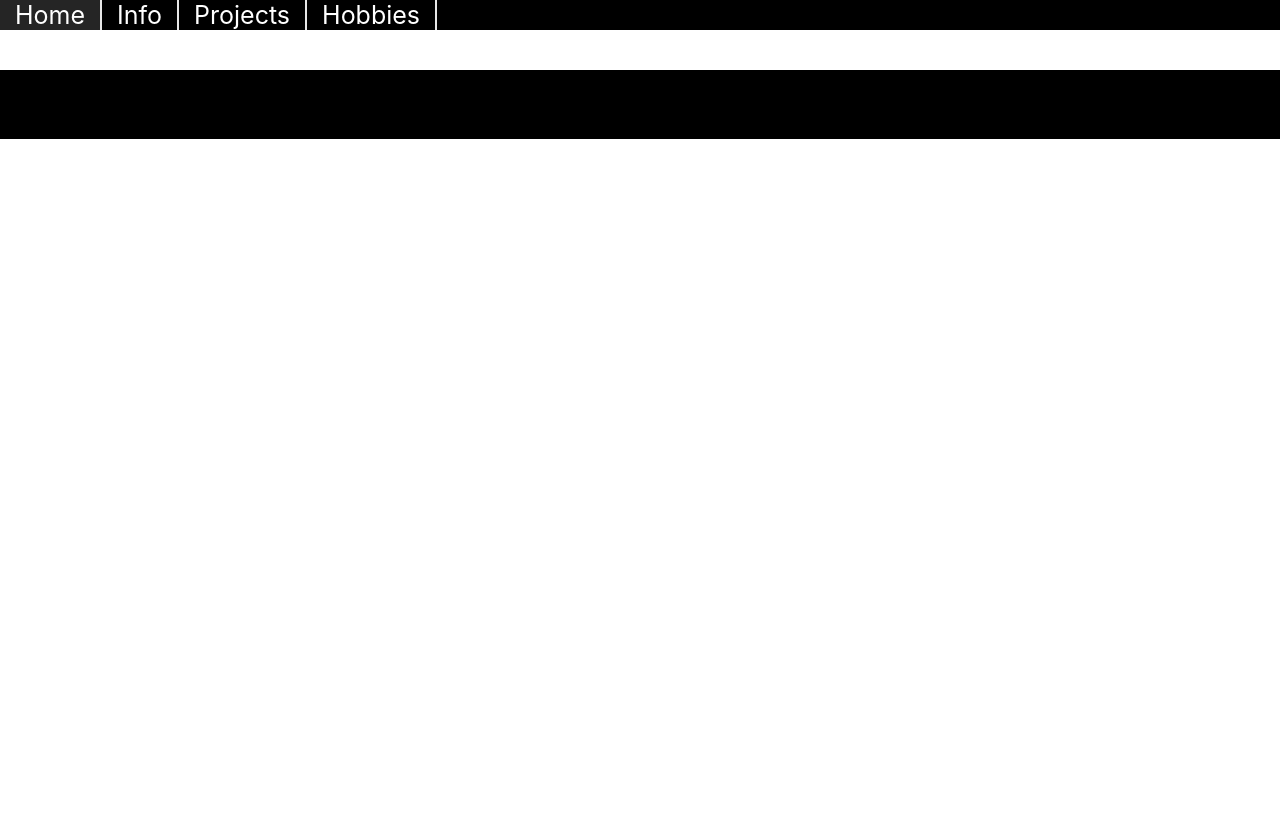
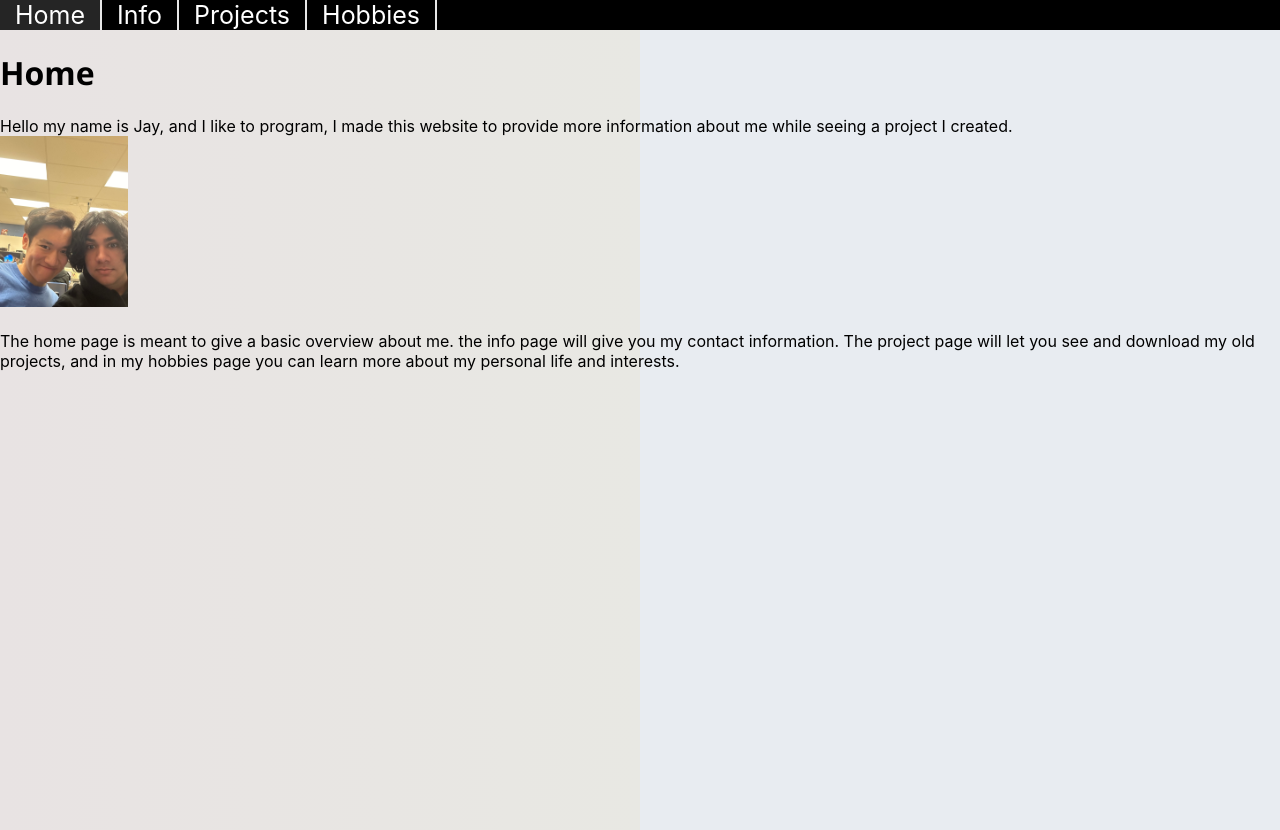
Before and after one commit to Wi1Ian/Website-portfolio, a React (Create React App) app: page /home in a window 1280 px wide. Before the commit the page ends 800 px from the top, so only its background shows below. Built offline with nearby package versions, Linux system fonts and the light colour scheme; no server answers.

Commit message:
Added a text blurb to home
TODO make the rest of the pages look nice and add old projects

```diff
--- a/src/Pages/Home.css
+++ b/src/Pages/Home.css
@@ -1,8 +1,43 @@
-.MainHeader{
-    font-size: 150%;
+.block {
+    /* flex: 1 0 auto; */
+    display: flex;
+    flex-flow: column;
+    flex-direction: column;
+    min-height: 100%;
+    height: 100vh;
+    background: linear-gradient(to right,
+            #e8e3e3 0%,
+            #E8E8E3 50%,
+            #E8ECF1 50%,
+            #E8ECF1 100%);
 }
-.block{
-    background-color: black;
-    height:50%;
-    background-image: none;
+
+.header {
+    font-family: 'Segoe UI', Tahoma, Geneva, Verdana, sans-serif;
+    font-weight: bolder;
+    text-align: left;
 }
+
+.paragraph {
+    text-align: left;
+}
+
+
+.textbox {
+    background-color: aliceblue;
+    text-align: left;
+}
+
+.fill {
+    background: linear-gradient(to right,
+            #E8E8E3 0%,
+            #E8E8E3 50%,
+            #E8ECF1 50%,
+            #E8ECF1 100%);
+}
+
+.image{
+    height: 10%;
+    width: 10%;
+    /* padding-left: 15%; */
+}
--- a/src/Pages/Home.js
+++ b/src/Pages/Home.js
@@ -1,13 +1,20 @@
 import Header from '../Components/Header'
 import './Home.css'
+import image from '../Images/IMG_5126.jpg'
+
 export default function Home() {
-    return(
+    return (
         <>
             <Header />
-            <br />
             <div className='block'>
-            <h2 className= 'MainHeader'>Home page</h2>
-            <p1>Hello my name is jay</p1>
+                <div className='textBox'>
+                    <h1 className='header'>Home</h1>
+                    <p className='paragraph'>Hello my name is Jay, and I like to program, I made this website to provide more information about me while seeing a project
+                        I created.<br/><img src = {image} className='image' alt='img of me'></img><br/><br/>The home page is meant to give a basic overview about me. the info page will give you my contact information. The project page will let you see and
+                        download my old projects, and in my hobbies page you can learn more about
+                        my personal life and interests.</p>
+                </div>
+                <div className='fill'></div>
             </div>
         </>
     )
```
Also changed, not shown: src/Images/IMG_5126.jpg (added).
